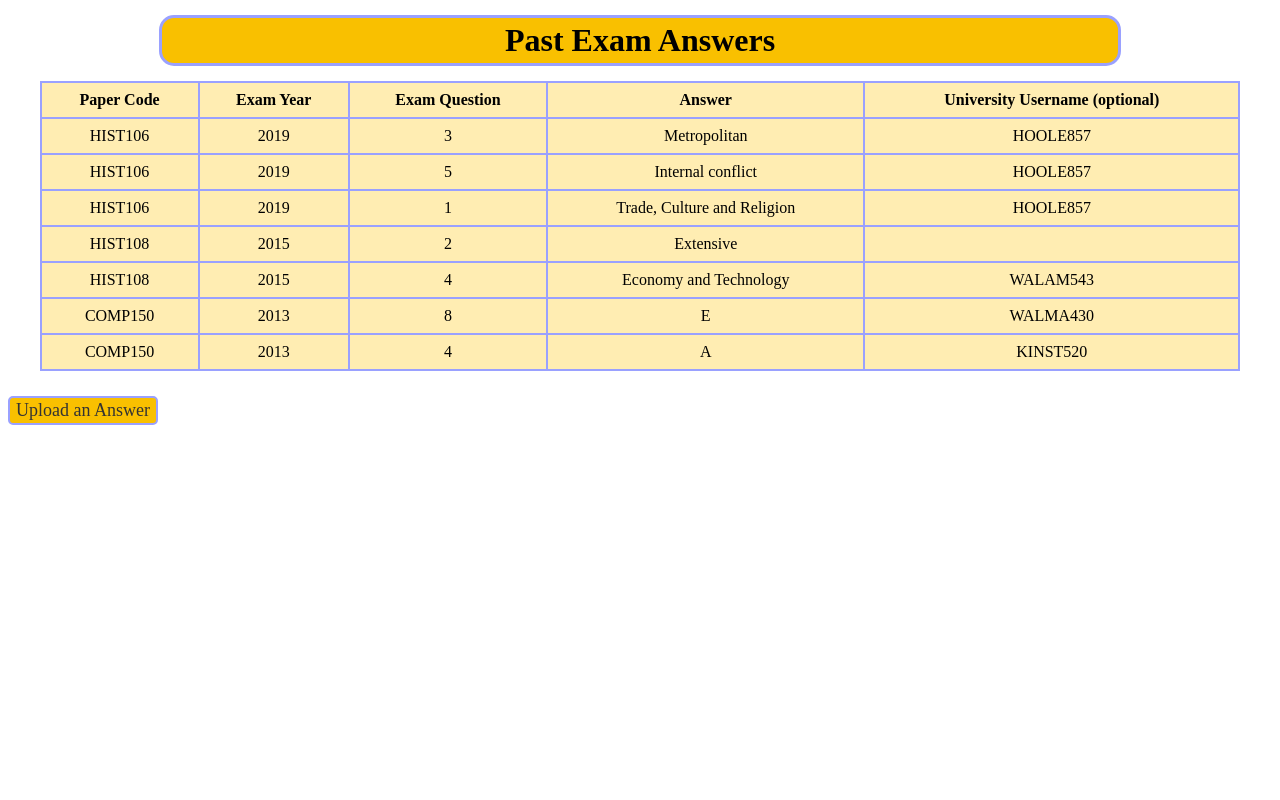
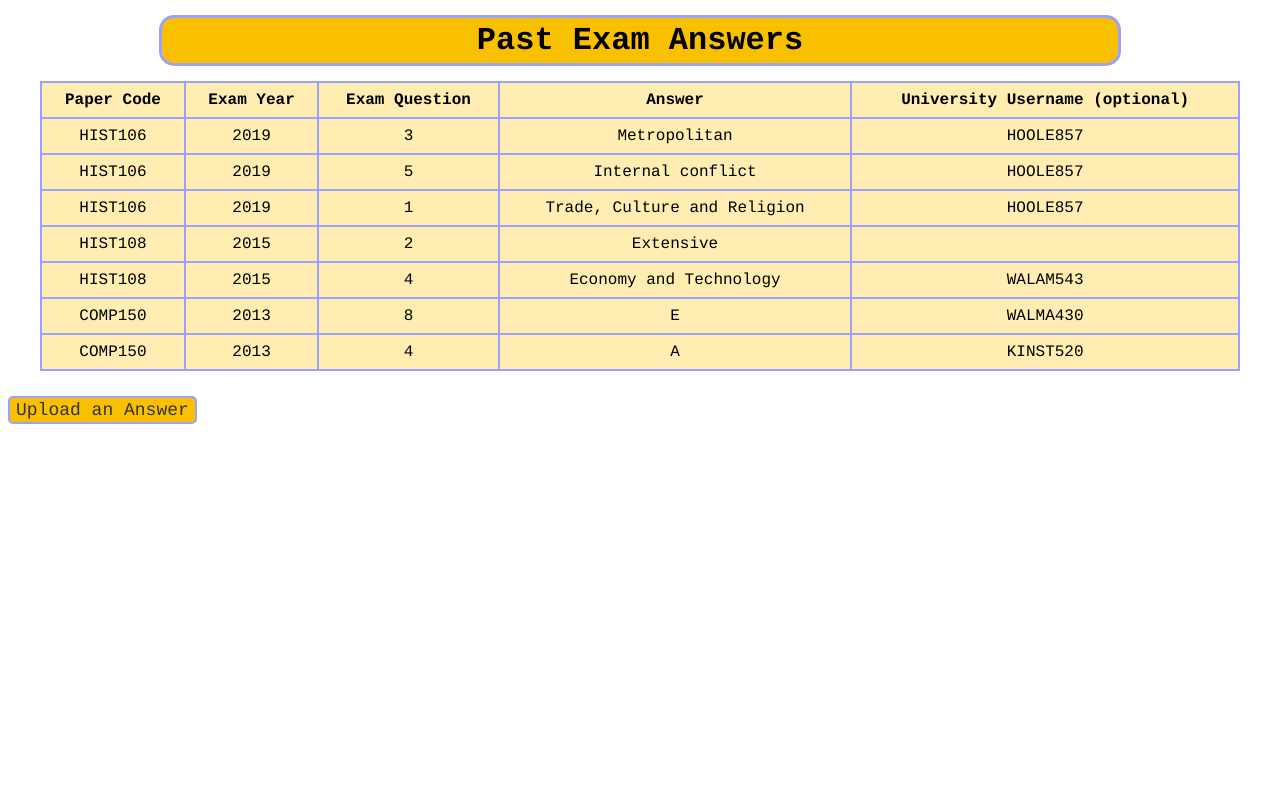
Before and after one commit to lhoogenraad/cosc349Assignment1, a PHP site: page / in a window 1280 px wide. Run offline with PHP 8.4, Linux system fonts and the light colour scheme; data comes from the database, SQL or seed files in the repository.

Commit message:
updated font in www/display/index.css

```diff
--- a/www/display/index.css
+++ b/www/display/index.css
@@ -1,3 +1,7 @@
+body{
+	font-family: courier, arial, helvetica;
+}
+
 th {
 	text-align: center;
 }
```
Also changed, not shown: 10 other files.
